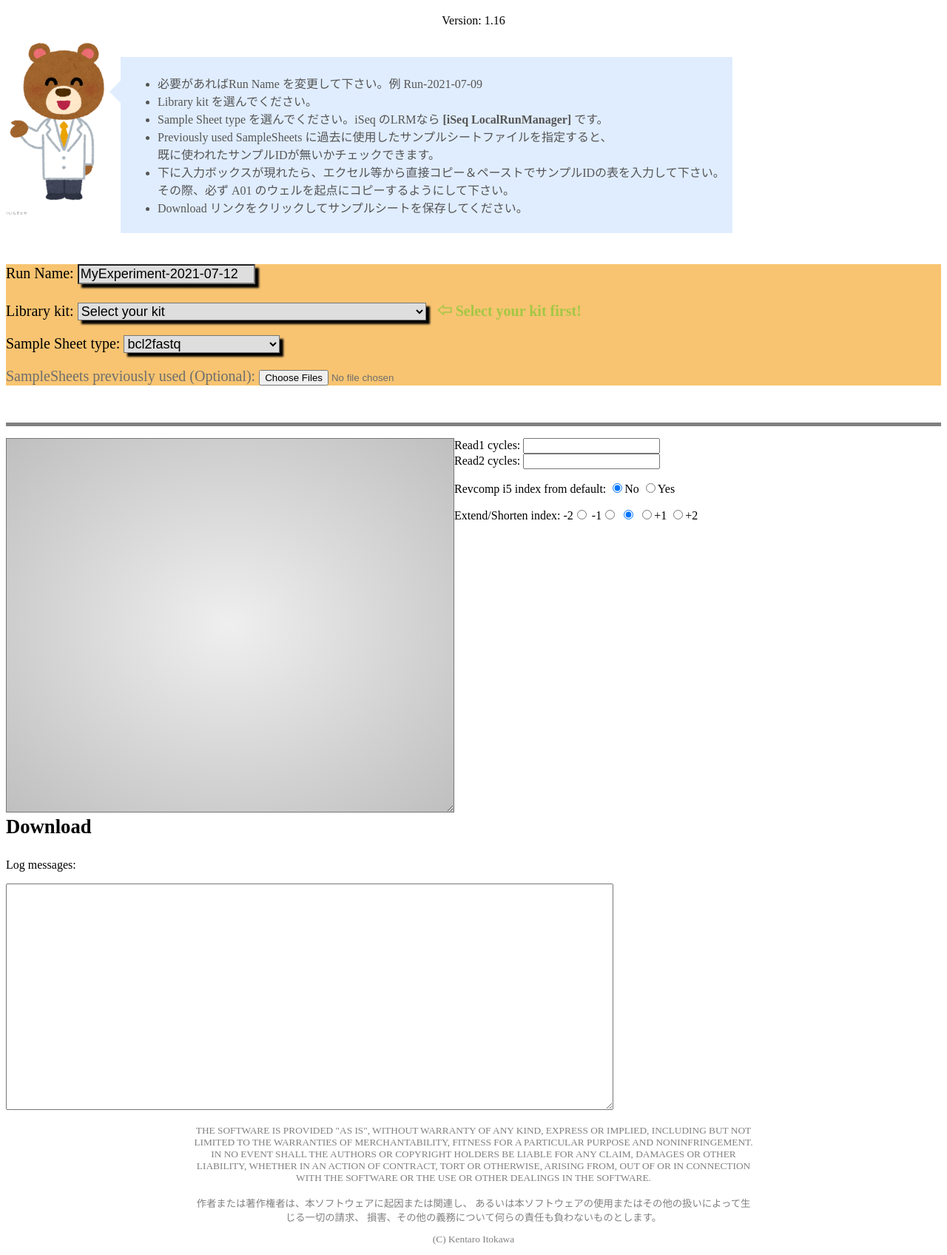
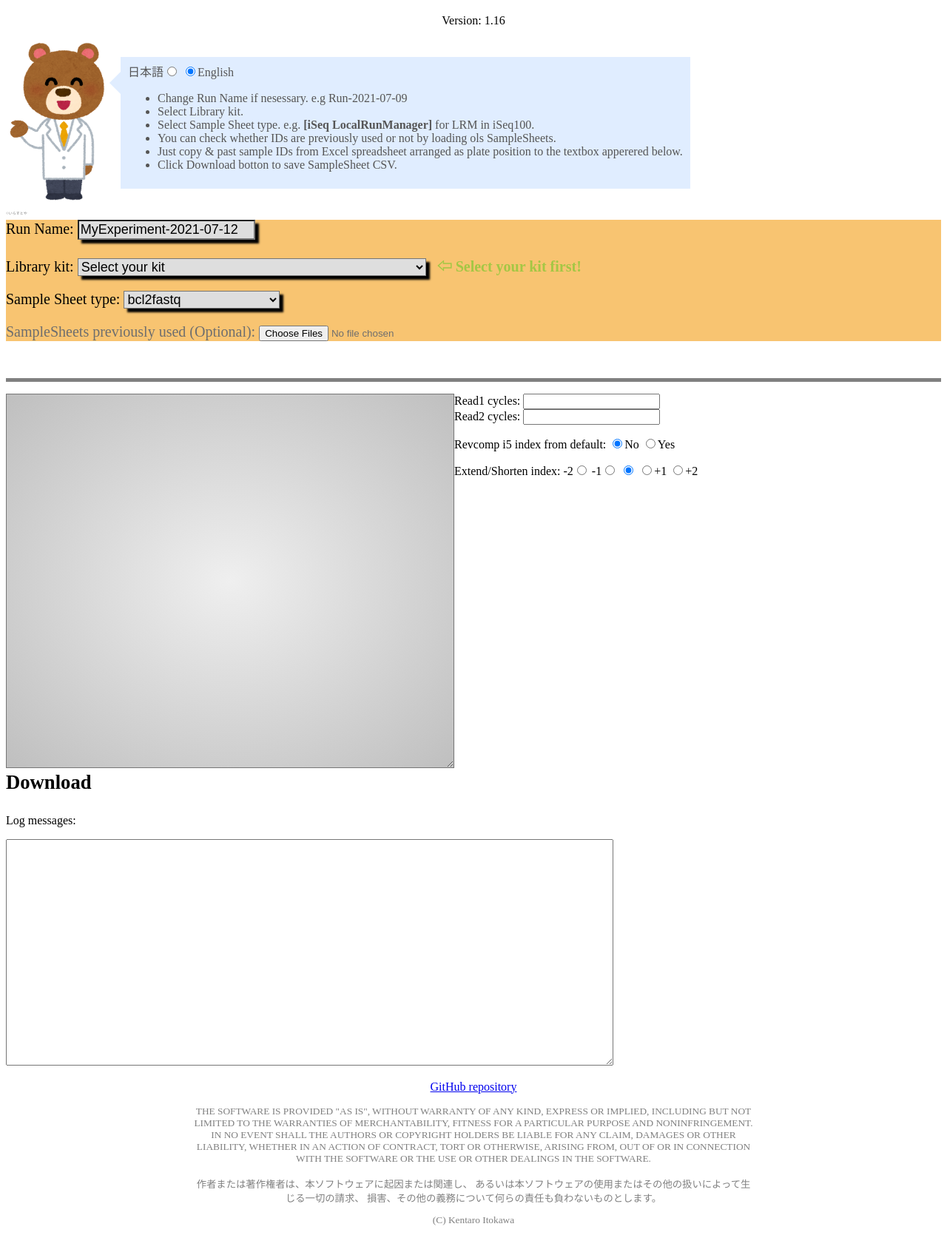
Before and after one commit to ItokawaK/SampleSheetGenerator, a plain HTML site: page index.html in a window 1280 px wide. Shown: the part 62-1758 px from the top of the page at 74% size. After the commit the page ends 1732 px from the top, so only its background shows below. Drawn offline with Linux system fonts and the light colour scheme.

Commit message:
English instruction

```diff
--- a/index.html
+++ b/index.html
@@ -20,6 +20,11 @@
         <p style="color:gray;font-size:5px;"> ©いらすとや </p>
       </div>
       <div id="HowToUse">
+        <div id="selectLang" class="langOP" >
+          日本語<input type="radio" id="lang-Jp" name='langage'>
+          <input type="radio" id="lang-En" name='langage' checked="checked">English
+        </div>
+        <div class="Explanation" id="ExplanationJp" style="display:none;">
           <ul>
             <li>必要があればRun Name を変更して下さい。例 Run-2021-07-09</li>
             <li>Library kit を選んでください。</li>
@@ -32,6 +37,18 @@
             その際、必ず A01 のウェルを起点にコピーするようにして下さい。</li>
             <li>Download リンクをクリックしてサンプルシートを保存してください。</li>
           </ul>
+        </div>
+        <div class="Explanation" id="ExplanationEng">
+          <ul>
+            <li>Change Run Name if nesessary. e.g Run-2021-07-09</li>
+            <li>Select Library kit.</li>
+            <li>Select Sample Sheet type. e.g.
+              <span style="font-weight:bold">[iSeq LocalRunManager]</span> for LRM in iSeq100.</li>
+            <li>You can check whether IDs are previously used or not by loading ols SampleSheets.</li>
+            <li>Just copy & past sample IDs from Excel spreadsheet arranged as plate position to the textbox apperered below.</li>
+            <li>Click Download botton to save SampleSheet CSV.</li>
+          </ul>
+        </div>
       </div>
     </div>
 
@@ -137,8 +154,9 @@
   <script type="text/javascript" src="load_used_ids_local.js"></script>
   <script type="text/javascript" src="scripts.js"></script>
 
-  <div style="margin-left: 20%;margin-right: 20%">
-    <p style='color:gray;font-size:10pt;text-align:center'>
+  <div style="margin-left:20%;margin-right:20%;text-align:center">
+    <p><a href="https://github.com/ItokawaK/SampleSheetGenerator">GitHub repository</a></p>
+    <p style='color:gray;font-size:10pt;'>
         THE SOFTWARE IS PROVIDED "AS IS", WITHOUT WARRANTY OF ANY KIND, EXPRESS OR
       IMPLIED, INCLUDING BUT NOT LIMITED TO THE WARRANTIES OF MERCHANTABILITY,
       FITNESS FOR A PARTICULAR PURPOSE AND NONINFRINGEMENT. IN NO EVENT SHALL THE
--- a/scripts.js
+++ b/scripts.js
@@ -10,8 +10,8 @@ const Log_OUTPUT_FORM = document.getElementById('logoutput');
 const DL_LINK = document.getElementById('DL');
 const READ_CYCLE_BOXES = [document.getElementById('read1CycleNumber'), document.getElementById('read2CycleNumber')];
 // const INDEX_CYCLE_BOXES = [document.getElementById('index1CycleNumber'), document.getElementById('index2CycleNumber')];
-const INPUT_PLACEHOLDER = "Copy & paste sampleID table directly from Excel spreadsheet. " +
-                          "Plese always include the A01 cell regardless " +
+const INPUT_PLACEHOLDER = "Copy & paste sampleID table here directly from Excel spreadsheet. " +
+                          "Plese always start copying from A01 cell regardless " +
                           "of whether there is a value or not.";
 
 const CELL_COLOR_EMPTY = "white";
@@ -27,8 +27,28 @@ const SAMPLE_ID_CELL_CLASS = "sampleTableCellId";
 const INPUT_FORMBOX_CLASS = "inputFormBox";
 const INDEX_PLATENAME_CLASS = "indexPlateName";
 
+const LANGUAGE_OP=document.getElementById('selectLang');
+const EXPLANATION_CLASSES=document.getElementsByClassName('Explanation');
+
 const DOWNLOAD_FILE = 'SampleSheet.csv';
 const DELIMITTER = /\t|,\s*/;
+
+LANGUAGE_OP.addEventListener("change",
+                      (event)=>{
+                        let all = EXPLANATION_CLASSES;
+                        for (var i = 0; i < all.length; i++) {
+                          all[i].style.display = "none";
+                        };
+
+                        if (document.getElementById('lang-Jp').checked){
+                          document.getElementById('ExplanationJp')
+                             .style.display = "inline";
+                        } else {
+                          document.getElementById('ExplanationEng')
+                              .style.display = 'inline';
+                        }
+                      }
+                    );
 
 SLECT_KIT_MSG.innerHTML = SELECT_YOUR_KIT_MSG;
 
```
Also changed, not shown: 1 other file. Lines whose indentation alone changed are shown as unchanged.
